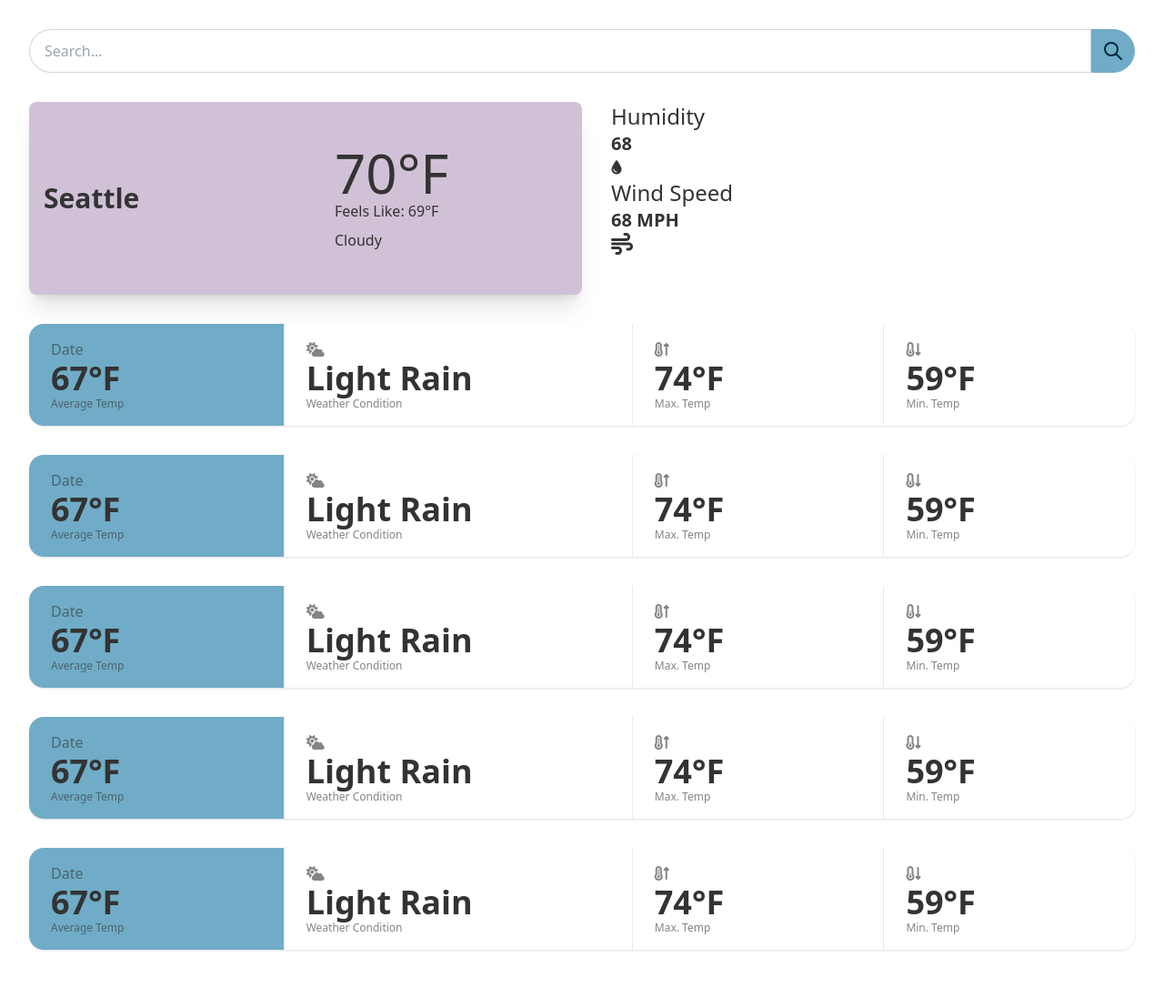
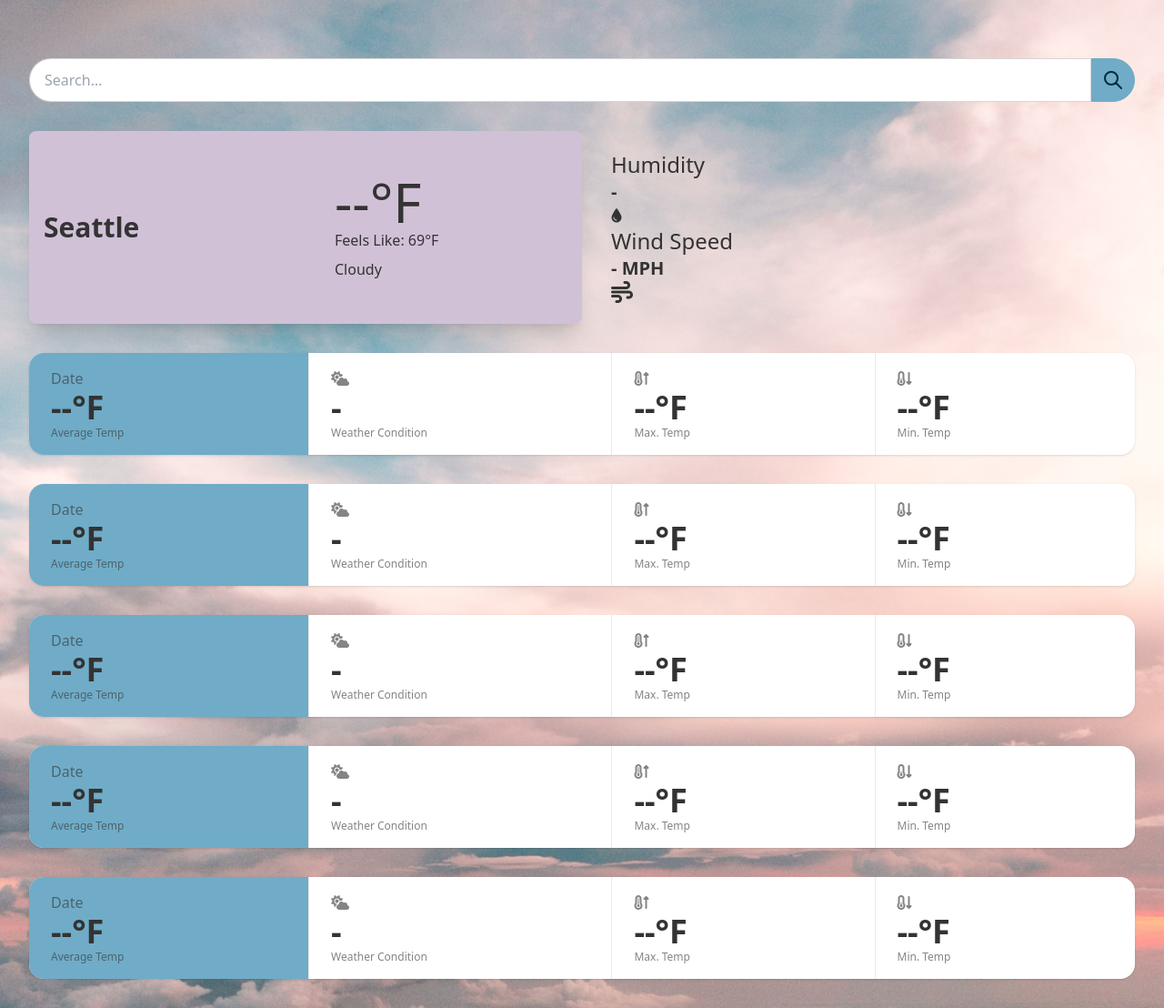
Before and after one commit to alabador/weather-app, a website: page index.html in a window 1280 px wide. Shown: the whole page at 91% size. Before the commit the page ends 1076 px from the top, so only its background shows below. Drawn offline with Linux system fonts and the light colour scheme.

Commit message:
Add background image and adjust layout

```diff
--- a/index.html
+++ b/index.html
@@ -16,7 +16,7 @@
 			crossorigin="anonymous"
 			referrerpolicy="no-referrer" />
 	</head>
-	<body class="box-border sm:m-8">
+	<body class="box-border p-6 sm:p-8">
 		<header class="header mt-8 object-center">
 			<form action="" id="search-form">
 				<div class="form-control">
@@ -63,7 +63,7 @@
 							<div class="current-temp-container">
 								<h1
 									class="current-temp text-6xl">
-									<span class="temp-number">70</span>°F
+									<span class="temp-number">--</span>°F
 								</h1>
 							</div>
 							<div class="feels-like-container">
@@ -73,15 +73,7 @@
 								</h3>
 							</div>
 						</div>
-						<div
-							class="sky-main flex flex-row items-center">
-							<div class="sky-icon-container">
-								<!-- <img
-									class="weather-icon"
-									src=""
-									alt=""
-									srcset="" /> -->
-							</div>
+						<div class="sky-main flex flex-row items-center">
 							<div class="sky-description-container">
 								<h3 class="sky-description">Cloudy</h3>
 							</div>
@@ -89,13 +81,13 @@
 					</div>
 				</div>
 
-				<section class="weather-stats mx-8">
+				<section class="weather-stats flex flex-col justify-center my-8 md:ml-8 md:my-0">
 					<div class="humidity-container card">
 						<div class="humidity-info">
 							<h3 class="humidity-header text-2xl font-light">
 								Humidity
 							</h3>
-							<h2 class="humidity-value text-xl font-bold">68</h2>
+							<h2 class="humidity-value text-xl font-bold">-</h2>
 						</div>
 						<div class="humidity-icon">
 							<i class="fa-solid fa-droplet"></i>
@@ -107,7 +99,7 @@
 								Wind Speed
 							</h3>
 							<h2 class="wind-value text-xl font-bold">
-								<span class="wind-number">68</span> MPH
+								<span class="wind-number">-</span> MPH
 							</h2>
 						</div>
 						<div class="wind-icon">
@@ -117,27 +109,27 @@
 				</section>
 			</div>
 
-            <!-- replace table with something more responsive! -->
+            <div class="five-day-forecast mt-8">
 				<section class="forecast-container mt-8 w-full">
 								<div class="stats stats-vertical md:stats-horizontal shadow w-full">
 									<div class="stat bg-neutral">
 										<div class="stat-title current-date">Date</div>
-						<div class="stat-value"><span class="temp-today">67</span>°F</div>
+										<div class="stat-value"><span class="temp-today">--</span>°F</div>
 										<div class="stat-desc">Average Temp</div>
 									</div>
 									<div class="stat">
 										<div class="stat-title"><i class="fa-solid fa-cloud-sun"></i></div>
-						<div class="stat-value"><span class="weather-condition">Light Rain</span></div>
+										<div class="stat-value"><span class="weather-condition">-</span></div>
 										<div class="stat-desc">Weather Condition</div>
 									</div>
 									<div class="stat">
 										<div class="stat-title"><i class="fa-solid fa-temperature-arrow-up"></i></div>
-						<div class="stat-value"><span class="min-temp">74</span>°F</div>
+										<div class="stat-value"><span class="min-temp">--</span>°F</div>
 										<div class="stat-desc">Max. Temp</div>
 									</div>
 									<div class="stat">
 										<div class="stat-title"><i class="fa-solid fa-temperature-arrow-down"></i></div>
-						<div class="stat-value"><span class="max-temp">59</span>°F</div>
+										<div class="stat-value"><span class="max-temp">--</span>°F</div>
 										<div class="stat-desc">Min. Temp</div>
 									</div>
 								</div>
@@ -146,22 +138,22 @@
 								<div class="stats stats-vertical md:stats-horizontal shadow w-full">
 									<div class="stat bg-neutral">
 										<div class="stat-title current-date">Date</div>
-						<div class="stat-value"><span class="temp-today">67</span>°F</div>
+										<div class="stat-value"><span class="temp-today">--</span>°F</div>
 										<div class="stat-desc">Average Temp</div>
 									</div>
 									<div class="stat">
 										<div class="stat-title"><i class="fa-solid fa-cloud-sun"></i></div>
-						<div class="stat-value"><span class="weather-condition">Light Rain</span></div>
+										<div class="stat-value"><span class="weather-condition">-</span></div>
 										<div class="stat-desc">Weather Condition</div>
 									</div>
 									<div class="stat">
 										<div class="stat-title"><i class="fa-solid fa-temperature-arrow-up"></i></div>
-						<div class="stat-value"><span class="min-temp">74</span>°F</div>
+										<div class="stat-value"><span class="min-temp">--</span>°F</div>
 										<div class="stat-desc">Max. Temp</div>
 									</div>
 									<div class="stat">
 										<div class="stat-title"><i class="fa-solid fa-temperature-arrow-down"></i></div>
-						<div class="stat-value"><span class="max-temp">59</span>°F</div>
+										<div class="stat-value"><span class="max-temp">--</span>°F</div>
 										<div class="stat-desc">Min. Temp</div>
 									</div>
 								</div>
@@ -170,22 +162,22 @@
 								<div class="stats stats-vertical md:stats-horizontal shadow w-full">
 									<div class="stat bg-neutral">
 										<div class="stat-title current-date">Date</div>
-						<div class="stat-value"><span class="temp-today">67</span>°F</div>
+										<div class="stat-value"><span class="temp-today">--</span>°F</div>
 										<div class="stat-desc">Average Temp</div>
 									</div>
 									<div class="stat">
 										<div class="stat-title"><i class="fa-solid fa-cloud-sun"></i></div>
-						<div class="stat-value"><span class="weather-condition">Light Rain</span></div>
+										<div class="stat-value"><span class="weather-condition">-</span></div>
 										<div class="stat-desc">Weather Condition</div>
 									</div>
 									<div class="stat">
 										<div class="stat-title"><i class="fa-solid fa-temperature-arrow-up"></i></div>
-						<div class="stat-value"><span class="min-temp">74</span>°F</div>
+										<div class="stat-value"><span class="min-temp">--</span>°F</div>
 										<div class="stat-desc">Max. Temp</div>
 									</div>
 									<div class="stat">
 										<div class="stat-title"><i class="fa-solid fa-temperature-arrow-down"></i></div>
-						<div class="stat-value"><span class="max-temp">59</span>°F</div>
+										<div class="stat-value"><span class="max-temp">--</span>°F</div>
 										<div class="stat-desc">Min. Temp</div>
 									</div>
 								</div>
@@ -194,22 +186,22 @@
 								<div class="stats stats-vertical md:stats-horizontal shadow w-full">
 									<div class="stat bg-neutral">
 										<div class="stat-title current-date">Date</div>
-						<div class="stat-value"><span class="temp-today">67</span>°F</div>
+										<div class="stat-value"><span class="temp-today">--</span>°F</div>
 										<div class="stat-desc">Average Temp</div>
 									</div>
 									<div class="stat">
 										<div class="stat-title"><i class="fa-solid fa-cloud-sun"></i></div>
-						<div class="stat-value"><span class="weather-condition">Light Rain</span></div>
+										<div class="stat-value"><span class="weather-condition">-</span></div>
 										<div class="stat-desc">Weather Condition</div>
 									</div>
 									<div class="stat">
 										<div class="stat-title"><i class="fa-solid fa-temperature-arrow-up"></i></div>
-						<div class="stat-value"><span class="min-temp">74</span>°F</div>
+										<div class="stat-value"><span class="min-temp">--</span>°F</div>
 										<div class="stat-desc">Max. Temp</div>
 									</div>
 									<div class="stat">
 										<div class="stat-title"><i class="fa-solid fa-temperature-arrow-down"></i></div>
-						<div class="stat-value"><span class="max-temp">59</span>°F</div>
+										<div class="stat-value"><span class="max-temp">--</span>°F</div>
 										<div class="stat-desc">Min. Temp</div>
 									</div>
 								</div>
@@ -218,26 +210,27 @@
 								<div class="stats stats-vertical md:stats-horizontal shadow w-full">
 									<div class="stat bg-neutral">
 										<div class="stat-title current-date">Date</div>
-						<div class="stat-value"><span class="temp-today">67</span>°F</div>
+										<div class="stat-value"><span class="temp-today">--</span>°F</div>
 										<div class="stat-desc">Average Temp</div>
 									</div>
 									<div class="stat">
 										<div class="stat-title"><i class="fa-solid fa-cloud-sun"></i></div>
-						<div class="stat-value"><span class="weather-condition">Light Rain</span></div>
+										<div class="stat-value"><span class="weather-condition">-</span></div>
 										<div class="stat-desc">Weather Condition</div>
 									</div>
 									<div class="stat">
 										<div class="stat-title"><i class="fa-solid fa-temperature-arrow-up"></i></div>
-						<div class="stat-value"><span class="min-temp">74</span>°F</div>
+										<div class="stat-value"><span class="min-temp">--</span>°F</div>
 										<div class="stat-desc">Max. Temp</div>
 									</div>
 									<div class="stat">
 										<div class="stat-title"><i class="fa-solid fa-temperature-arrow-down"></i></div>
-						<div class="stat-value"><span class="max-temp">59</span>°F</div>
+										<div class="stat-value"><span class="max-temp">--</span>°F</div>
 										<div class="stat-desc">Min. Temp</div>
 									</div>
 								</div>
 				</section>
+			</div>
 		</main>
 		<script src="./src/main.js"></script>
 	</body>
--- a/src/input.css
+++ b/src/input.css
@@ -17,3 +17,9 @@
 .temp-switch {
     border: 1px solid white;
 }
+
+body {
+    background-image: url('../img/kenrick-mills-1h2Pg97SXfA-unsplash.jpg');
+    background-repeat: no-repeat;
+    background-size: cover;
+}
```
Also changed, not shown: dist/output.css, img/kenrick-mills-1h2Pg97SXfA-unsplash.jpg (added). Lines whose indentation alone changed are shown as unchanged.
